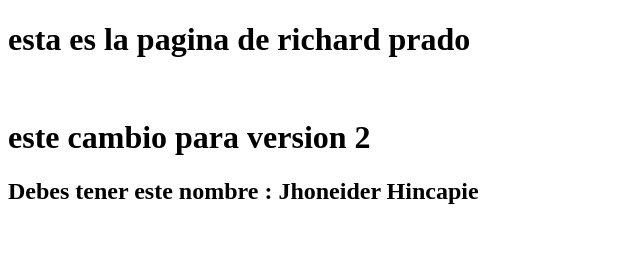
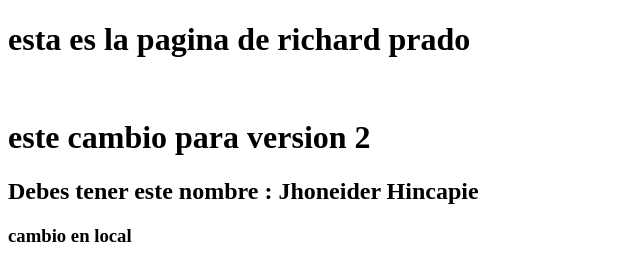
Before and after one commit to laboratorioscotec/mi_pagina_web, a plain HTML site: page index.html in a window 1280 px wide. Shown: the whole page, without its empty margins (0-640 px from the left). Drawn offline with Linux system fonts and the light colour scheme.

Commit message:
cambio en local

```diff
--- a/index.html
+++ b/index.html
@@ -12,5 +12,7 @@
 
     <h2>Debes tener este nombre : Jhoneider Hincapie</h2>
 
+    <h3>cambio en local</h3>
+
 </body>
 </html>
```
